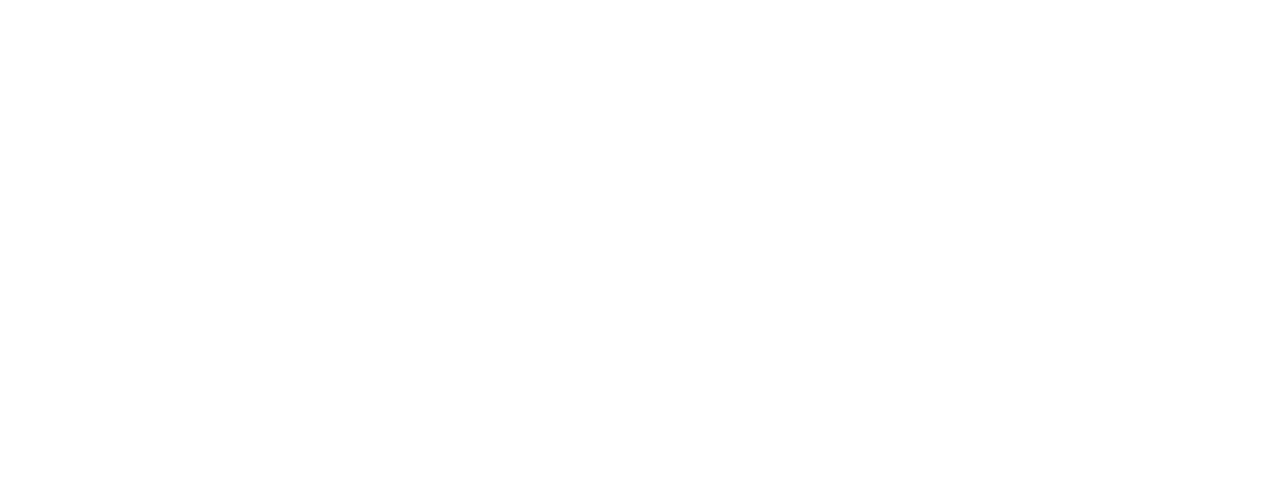
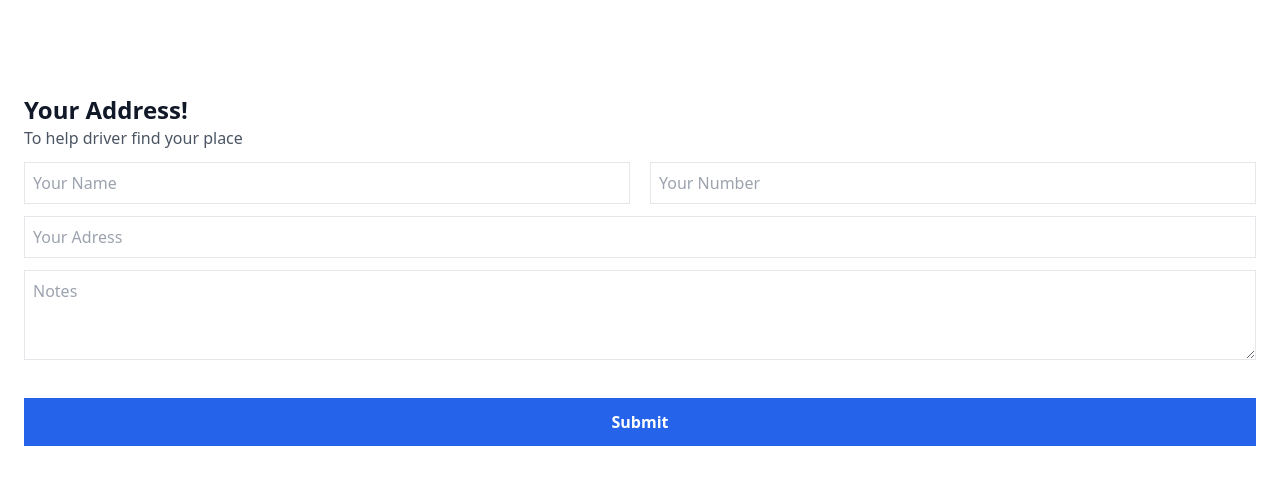
Before and after one commit to ersanputra/front-end-react, a Next.js app: page /Main in a window 1280 px wide. Shown: the part 1193-1677 px from the top of the page. Before the commit the page ends 1223 px from the top, so only its background shows below. Built offline with nearby package versions, Linux system fonts and the light colour scheme; no server answers.

Commit message:
tambahan isi data form ,  dan history

```diff
--- /dev/null
+++ b/src/components/DataForm.jsx
@@ -0,0 +1,28 @@
+// components/ContactForm.jsx
+import React from 'react';
+
+const DataForm = () => {
+  return (
+    <form action="" className="form bg-white p-6 my-10 relative">
+      <div className="icon bg-blue-600 text-white w-6 h-6 absolute flex items-center justify-center p-5" style={{ left: '-40px' }}>
+        <i className="fal fa-phone-volume fa-fw text-2xl transform -rotate-45"></i>
+      </div>
+      <h3 className="text-2xl text-gray-900 font-semibold">Your Address!</h3>
+      <p className="text-gray-600">To help driver find your place</p>
+      <div className="flex space-x-5 mt-3">
+        <input type="text" name="" id="" placeholder="Your Name" className="border p-2 w-1/2" />
+        <input type="tel" name="" id="" placeholder="Your Number" className="border p-2 w-1/2" />
+      </div>
+      <input type="email" name="" id="" placeholder="Your Adress" className="border p-2 w-full mt-3" />
+      <textarea name="" id="" cols="10" rows="3" placeholder="Notes" className="border p-2 mt-3 w-full"></textarea>
+
+      <div className="flex items-baseline space-x-2 mt-2">
+
+
+      </div>
+      <input type="submit" value="Submit" className="w-full mt-6 bg-blue-600 hover:bg-blue-500 text-white font-semibold p-3" />
+    </form>
+  );
+};
+
+export default DataForm;
--- a/src/pages/Main.jsx
+++ b/src/pages/Main.jsx
@@ -3,6 +3,7 @@
 import Hero from "@/components/Hero";
 import HeadlineCards from "@/components/HeadlineCards";
 import Food from "@/components/Food";
+import DataForm from "@/components/DataForm";
 
 
 export default function Main() {
@@ -14,7 +15,7 @@
       <Hero />
       <HeadlineCards />
       <Food />
-
+<DataForm/>
 
     </div>
   );
```
